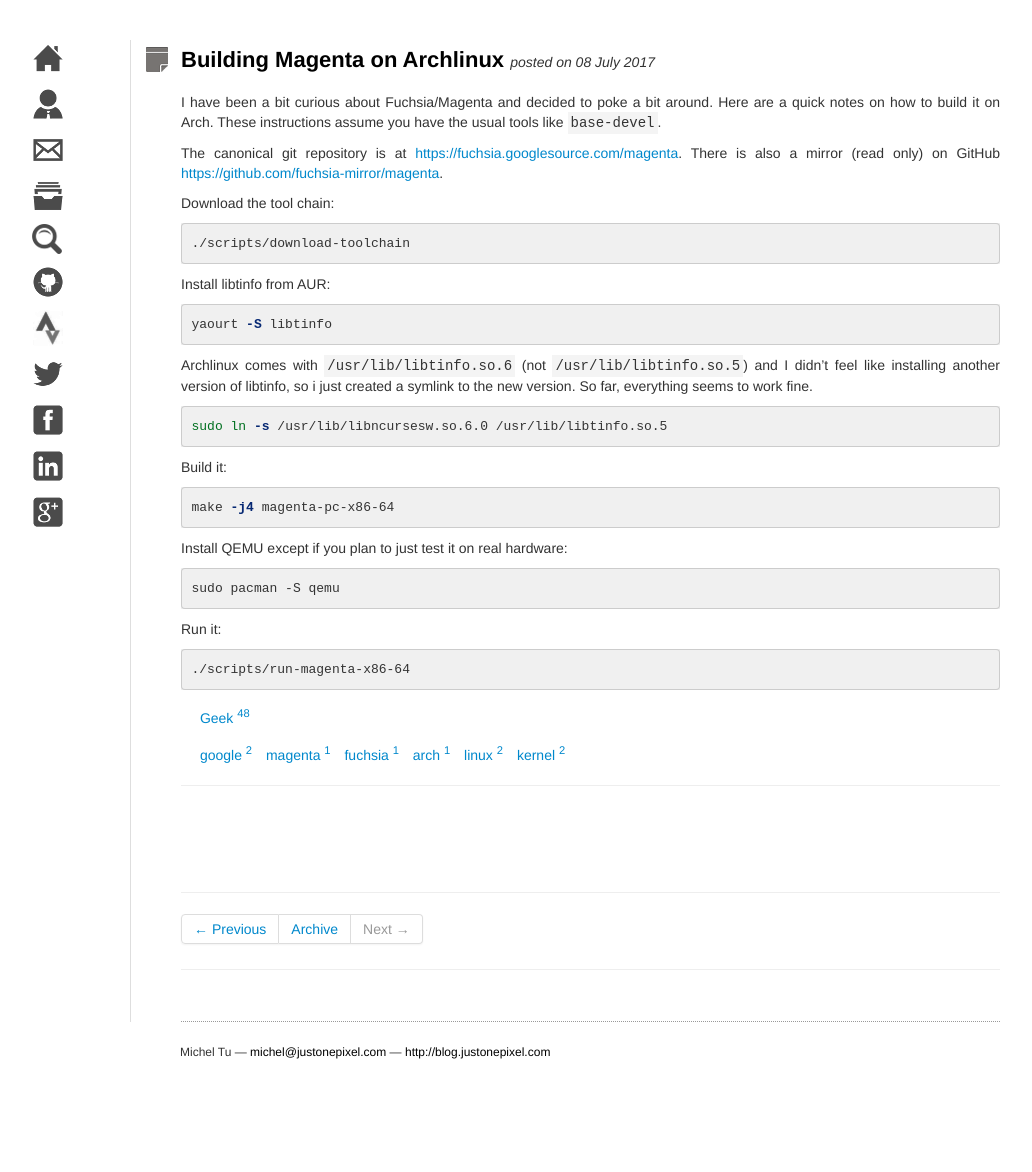
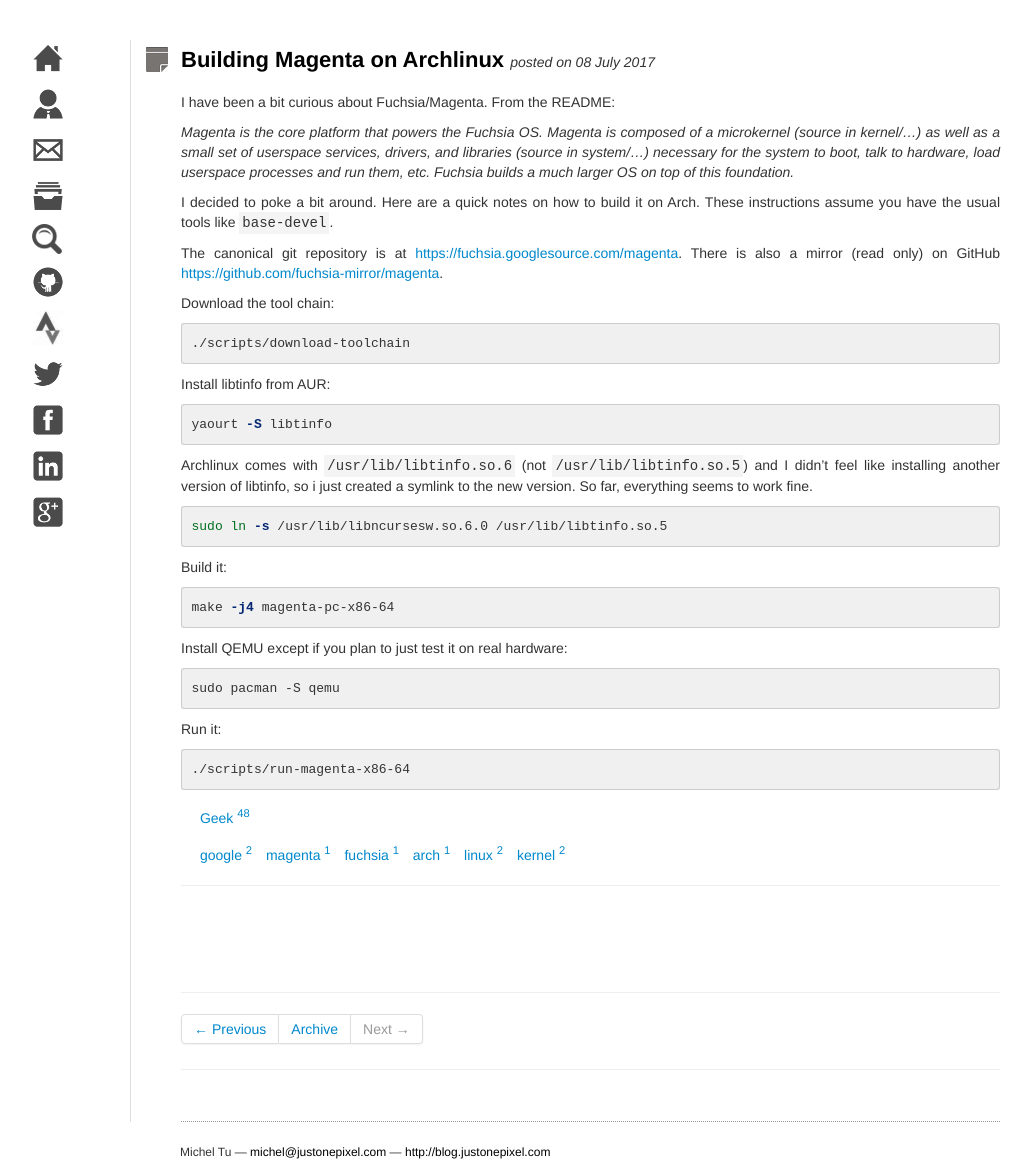
Before and after one commit to neumino/blog, a Jekyll site: the page built from _posts/2017-07-08-building-magenta-on-archlinux.md, in a window 1280 px wide. Shown: the whole page, without its empty margins (125-1157 px from the left). Built offline with Jekyll 4.4.1, drawn with Linux system fonts in a browser that asks for light colours; before the commit the page ends 1072 px from its top, so only the background shows below that.

Commit message:
Add post on how to build magenta

```diff
--- a/_posts/2017-07-08-building-magenta-on-archlinux.md
+++ b/_posts/2017-07-08-building-magenta-on-archlinux.md
@@ -6,9 +6,16 @@ title: Building Magenta on Archlinux
 ---
 {% include JB/setup %}
 
-I have been a bit curious about Fuchsia/Magenta and decided to poke a bit
-around. Here are a quick notes on how to build it on Arch. These instructions
-assume you have the usual tools like `base-devel`.
+I have been a bit curious about Fuchsia/Magenta. From the README:
+
+_Magenta is the core platform that powers the Fuchsia OS. Magenta is composed of
+a microkernel (source in kernel/...) as well as a small set of userspace
+services, drivers, and libraries (source in system/...) necessary for the
+system to boot, talk to hardware, load userspace processes and run them, etc.
+Fuchsia builds a much larger OS on top of this foundation._
+
+I decided to poke a bit around. Here are a quick notes on how to build it on
+Arch. These instructions assume you have the usual tools like `base-devel`.
 
 The canonical git repository is at
 [https://fuchsia.googlesource.com/magenta](https://fuchsia.googlesource.com/magenta).
```
